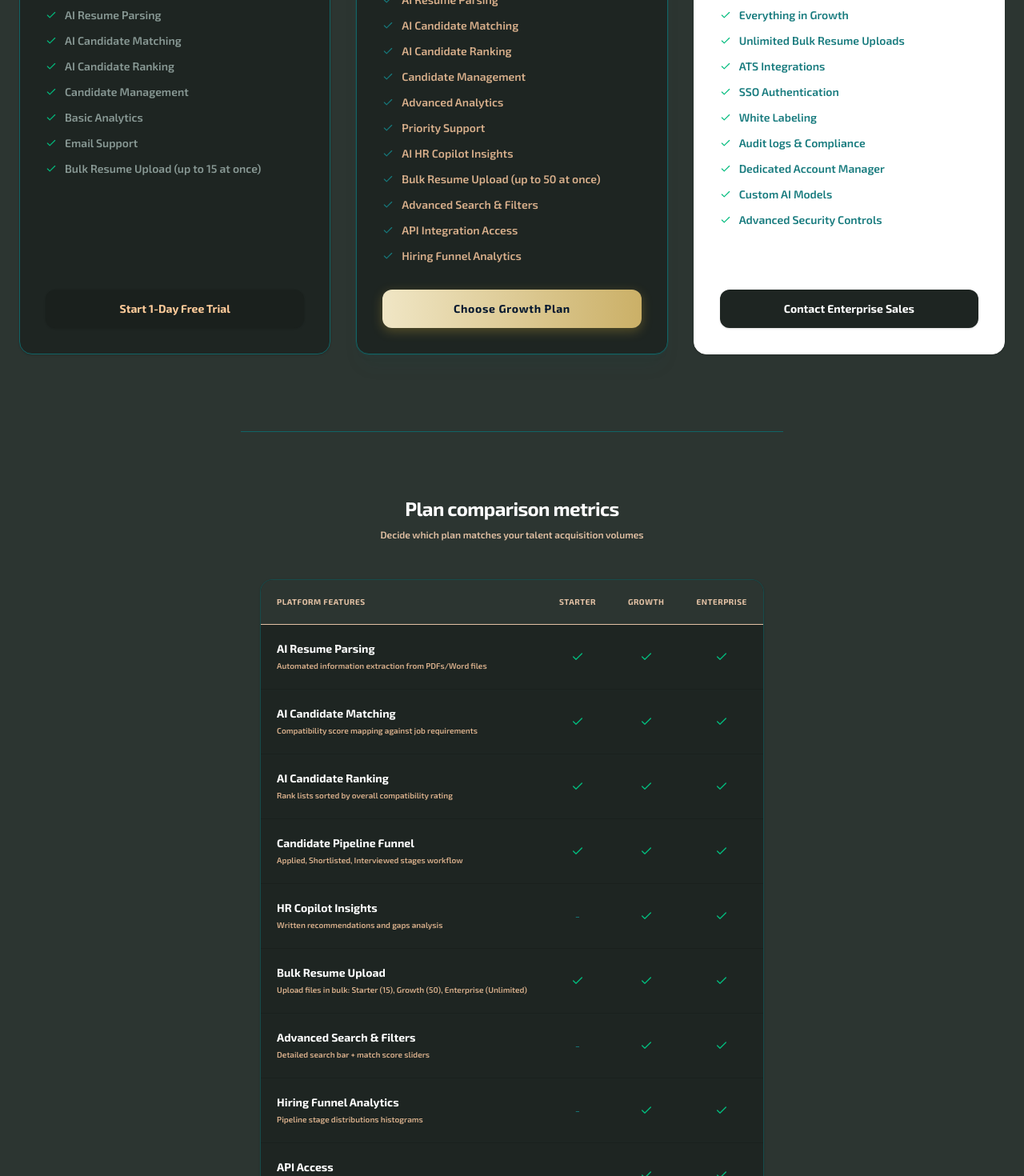
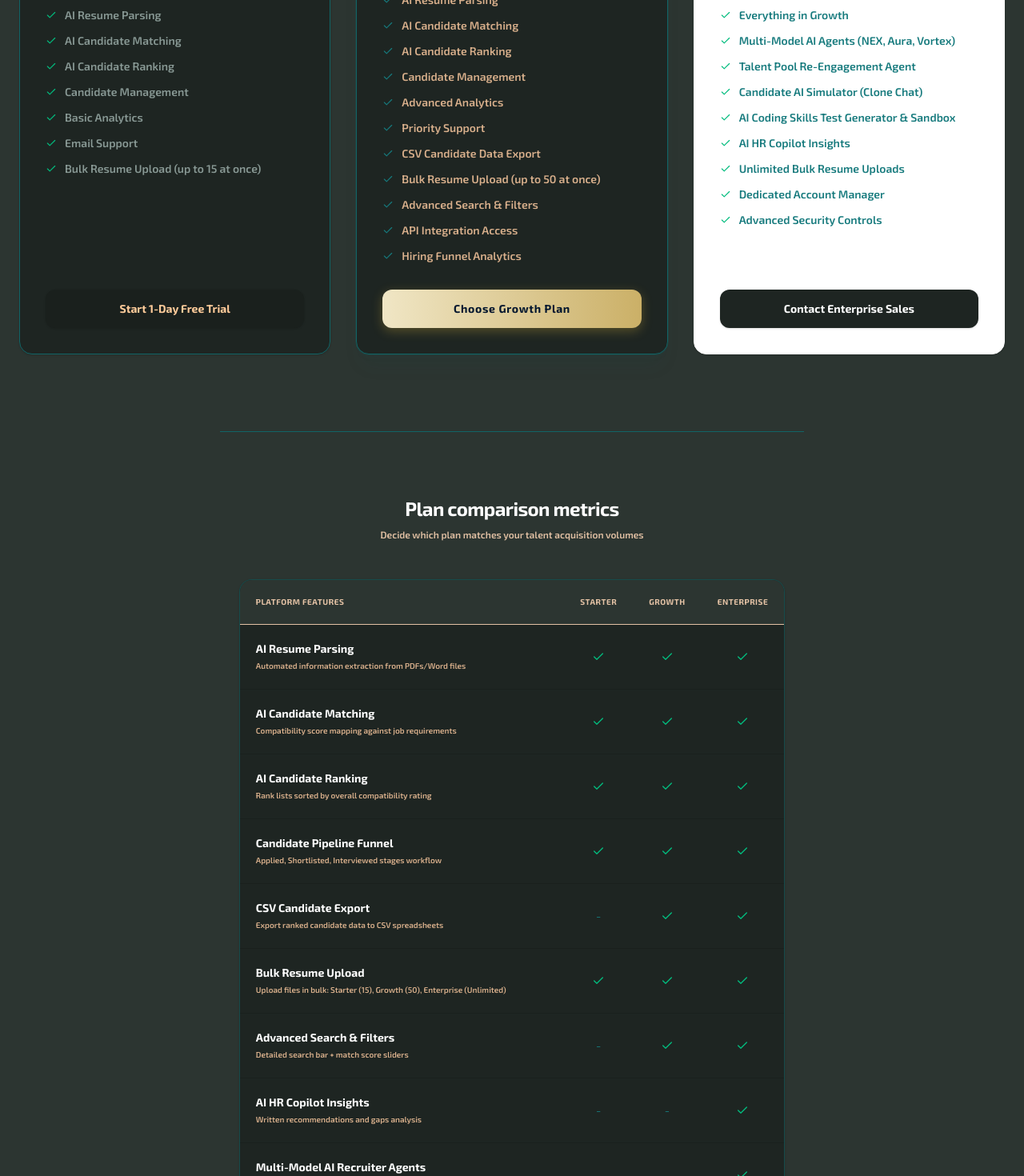
Before and after one commit to Aman-2712/RecruitiX-App, a Next.js app in the folder frontend/: page /pricing in a window 1280 px wide. Shown: the part 960-2430 px from the top of the page at 80% size. Built offline with nearby package versions, Linux system fonts and the light colour scheme.

Commit message:
update: refresh pricing features and tier breakdown matching latest HireCue app capabilities

```diff
--- a/frontend/src/app/pricing/page.tsx
+++ b/frontend/src/app/pricing/page.tsx
@@ -28,7 +28,7 @@ export default function PricingPage() {
         "Email Support",
         "Bulk Resume Upload (up to 15 at once)"
       ],
-      unlocked: [true, true, true, true, false, true, false, false, false, false, false],
+      unlocked: [true, true, true, true, false, true, false, false, false, false, false, false],
       cta: "Start 1-Day Free Trial",
       popular: false,
       color: "border-slate-200 bg-white"
@@ -50,13 +50,13 @@ export default function PricingPage() {
         "Candidate Management",
         "Advanced Analytics",
         "Priority Support",
-        "AI HR Copilot Insights",
+        "CSV Candidate Data Export",
         "Bulk Resume Upload (up to 50 at once)",
         "Advanced Search & Filters",
         "API Integration Access",
         "Hiring Funnel Analytics"
       ],
-      unlocked: [true, true, true, true, true, true, true, true, true, true, false],
+      unlocked: [true, true, true, true, true, true, true, false, false, false, false, false],
       cta: "Choose Growth Plan",
       popular: true,
       color: "border-blue-600 bg-white shadow-xl shadow-blue-600/5 ring-1 ring-blue-100"
@@ -73,16 +73,16 @@ export default function PricingPage() {
       ],
       features: [
         "Everything in Growth",
+        "Multi-Model AI Agents (NEX, Aura, Vortex)",
+        "Talent Pool Re-Engagement Agent",
+        "Candidate AI Simulator (Clone Chat)",
+        "AI Coding Skills Test Generator & Sandbox",
+        "AI HR Copilot Insights",
         "Unlimited Bulk Resume Uploads",
-        "ATS Integrations",
-        "SSO Authentication",
-        "White Labeling",
-        "Audit logs & Compliance",
         "Dedicated Account Manager",
-        "Custom AI Models",
         "Advanced Security Controls"
       ],
-      unlocked: [true, true, true, true, true, true, true, true, true, true, true],
+      unlocked: [true, true, true, true, true, true, true, true, true, true, true, true],
       cta: "Contact Enterprise Sales",
       popular: false,
       color: "border-slate-900 bg-slate-900 text-slate-900"
@@ -94,13 +94,14 @@ export default function PricingPage() {
     { category: "Core Parsing", name: "AI Candidate Matching", desc: "Compatibility score mapping against job requirements" },
     { category: "Core Parsing", name: "AI Candidate Ranking", desc: "Rank lists sorted by overall compatibility rating" },
     { category: "Collaboration", name: "Candidate Pipeline Funnel", desc: "Applied, Shortlisted, Interviewed stages workflow" },
-    { category: "AI Copilot", name: "HR Copilot Insights", desc: "Written recommendations and gaps analysis" },
-    { category: "AI Copilot", name: "Bulk Resume Upload", desc: "Upload files in bulk: Starter (15), Growth (50), Enterprise (Unlimited)" },
+    { category: "AI & Export", name: "CSV Candidate Export", desc: "Export ranked candidate data to CSV spreadsheets" },
+    { category: "AI & Export", name: "Bulk Resume Upload", desc: "Upload files in bulk: Starter (15), Growth (50), Enterprise (Unlimited)" },
     { category: "Analytics", name: "Advanced Search & Filters", desc: "Detailed search bar + match score sliders" },
-    { category: "Analytics", name: "Hiring Funnel Analytics", desc: "Pipeline stage distributions histograms" },
-    { category: "Integration", name: "API Access", desc: "Programmatic access to matching and parsing engines" },
-    { category: "Integration", name: "SSO & ATS Integrations", desc: "SAML, Okta SSO and Greenhouse/Workday links" },
-    { category: "Security", name: "White Labeling & Audit Logs", desc: "Custom domains and activity compliance logs" },
+    { category: "Enterprise AI", name: "AI HR Copilot Insights", desc: "Written recommendations and gaps analysis" },
+    { category: "Enterprise AI", name: "Multi-Model AI Recruiter Agents", desc: "Switch between NEX, Aura-Sonnet 5.0, and Vortex-4o" },
+    { category: "Enterprise AI", name: "Candidate AI Simulator (Clone Chat)", desc: "Interactive chat with simulated candidate profile" },
+    { category: "Enterprise AI", name: "Talent Pool Re-Engagement Agent", desc: "Rediscover & invite candidate matches across historical job pools" },
+    { category: "Enterprise AI", name: "AI Skills Test Generator & Evaluator", desc: "Auto-generate 3-question coding tests with error-triggered dynamic questions" },
   ];
 
   return (
```
